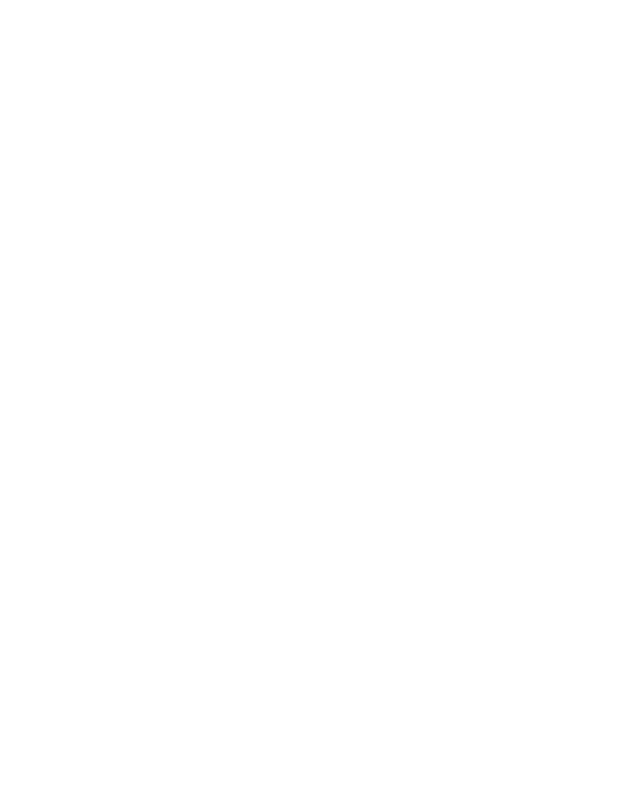
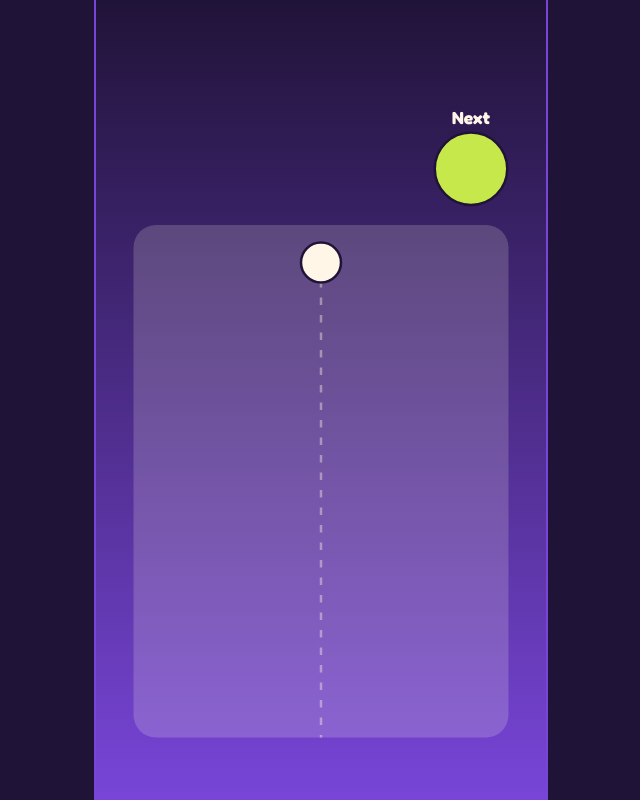
Before and after one commit to Davy04/scrambly-playable, a plain HTML site: page index.html in a window 1280 px wide. Shown: the whole page, without its empty margins (319-959 px from the left). Drawn offline with Linux system fonts and the light colour scheme.

Commit message:
feat: canvas fit, pointer input, physics world and ball drop
Co-Authored-By: Claude Opus 5.5 <noreply@anthropic.com>

```diff
--- /dev/null
+++ b/src/config.js
@@ -0,0 +1,48 @@
+// All tunable constants live here. Game logic and physics use logical pixels only.
+
+export const LOGICAL_W = 360;
+export const LOGICAL_H = 640;
+
+// Longest time step one frame may simulate, in seconds. Stops time jumps after a pause or a slow frame.
+export const MAX_DT = 1 / 30;
+
+// Cap on devicePixelRatio for the canvas backing store. 2 is sharp enough and cheaper than 3 on iPhones.
+export const MAX_DPR = 2;
+
+export const COLORS = {
+  orange: '#F58324',
+  purple: '#7845D8',
+  ink: '#201338',
+  warmWhite: '#FFF6E8',
+};
+
+// The box the balls fall into, in logical pixels. Tune while playing.
+export const PLAY_AREA = { x: 30, y: 180, w: 300, h: 410, radius: 18 };
+
+// The merge chain. A ball's `level` is 1-6, so its entry is LEVELS[level - 1].
+// Colors are placeholders until the real ball art in T5.
+export const LEVELS = [
+  { name: 'Ping-pong ball', radius: 16, color: '#FFF6E8' },
+  { name: 'Billiard ball', radius: 22, color: '#7845D8' },
+  { name: 'Tennis ball', radius: 29, color: '#C6E84A' },
+  { name: 'Basketball', radius: 37, color: '#F58324' },
+  { name: 'Arcade token', radius: 46, color: '#A77BF0' },
+  { name: 'Scrambly coin', radius: 56, color: '#FFC233' },
+];
+
+// Physics feel. Tune while playing.
+export const PHYSICS = {
+  gravity: 1,
+  restitution: 0.2, // bounce: 0 = none, 1 = full
+  friction: 0.1,
+  wallThickness: 50, // thick walls so a fast small ball cannot pass through
+};
+
+// The simulation always advances in steps of this size, whatever the screen refresh rate.
+export const FIXED_STEP = 1 / 60;
+
+// Dropping
+export const MAX_DROP_LEVEL = 3; // drops are random between level 1 and this one
+export const DROP_COOLDOWN = 0.5; // seconds without a ball in hand after a drop
+export const DROP_Y = PLAY_AREA.y + 30; // height where the held ball waits
+export const NEXT_PREVIEW = { x: 300, y: 135 };
--- /dev/null
+++ b/src/input.js
@@ -0,0 +1,60 @@
+import { LOGICAL_W, LOGICAL_H } from './config.js';
+
+const clamp = (value, min, max) => Math.min(Math.max(value, min), max);
+
+// Converts a pointer event from CSS pixels on the page to logical game pixels.
+// Clamped because pointer capture keeps sending events while the pointer is outside the canvas.
+export function toLogical(canvas, event) {
+  const rect = canvas.getBoundingClientRect();
+  return {
+    x: clamp(((event.clientX - rect.left) / rect.width) * LOGICAL_W, 0, LOGICAL_W),
+    y: clamp(((event.clientY - rect.top) / rect.height) * LOGICAL_H, 0, LOGICAL_H),
+  };
+}
+
+// Tracks one pointer (mouse or first finger) on the canvas.
+// Every listener uses `signal`, so aborting it removes them all at once.
+export function createPointer(canvas, signal) {
+  // `released` is set by a real lift only. The game reads it and sets it back to false.
+  const pointer = { x: LOGICAL_W / 2, y: LOGICAL_H / 2, down: false, released: false };
+
+  function move(event) {
+    if (!event.isPrimary) return;
+    Object.assign(pointer, toLogical(canvas, event));
+  }
+
+  function press(event) {
+    if (!event.isPrimary) return;
+    // Capture keeps move/up events coming even if the pointer leaves the canvas.
+    canvas.setPointerCapture(event.pointerId);
+    pointer.down = true;
+    move(event);
+  }
+
+  // A real lift: the only event that asks the game to drop.
+  function lift(event) {
+    if (!event.isPrimary || !pointer.down) return;
+    move(event);
+    pointer.released = true;
+    release();
+  }
+
+  // Interruptions end the press without a drop, so the ball stays in hand.
+  function release() {
+    pointer.down = false;
+  }
+
+  canvas.addEventListener('pointerdown', press, { signal });
+  canvas.addEventListener('pointermove', move, { signal });
+  canvas.addEventListener('pointerup', lift, { signal });
+  canvas.addEventListener('pointercancel', release, { signal });
+  canvas.addEventListener('lostpointercapture', release, { signal });
+  window.addEventListener('blur', release, { signal });
+
+  // iOS Safari ignores user-scalable=no; this blocks its pinch-zoom gesture.
+  document.addEventListener('gesturestart', (event) => event.preventDefault(), { signal });
+  // Long-press (touch) or right-click would open a menu over the game.
+  canvas.addEventListener('contextmenu', (event) => event.preventDefault(), { signal });
+
+  return pointer;
+}
--- a/src/main.js
+++ b/src/main.js
@@ -1,2 +1,44 @@
-// Entry point. T0: only proves that the page, the module and Matter.js load.
-console.log('Scrambly playable loaded. Matter.js', Matter.version);
+import { MAX_DT } from './config.js';
+import { fitCanvas, draw } from './render.js';
+import { createPointer } from './input.js';
+import { createWorld } from './physics.js';
+import { createState, updateDrop, isHolding, aimX } from './state.js';
+
+const stage = document.getElementById('stage');
+const canvas = document.getElementById('game');
+const ctx = canvas.getContext('2d');
+
+// Every event listener is registered with this signal, so one abort() removes them all.
+const listeners = new AbortController();
+const pointer = createPointer(canvas, listeners.signal);
+
+// Fires on window resize, rotation and when the mobile browser bars show or hide.
+// contentRect is the stage minus its safe-area padding.
+const stageObserver = new ResizeObserver(([entry]) => {
+  fitCanvas(canvas, entry.contentRect.width, entry.contentRect.height);
+});
+stageObserver.observe(stage);
+
+const world = createWorld();
+const state = createState();
+
+let lastTime = performance.now();
+
+function frame(now) {
+  // Clamped so a slow frame or a return from a hidden tab never simulates a big jump.
+  const dt = Math.min((now - lastTime) / 1000, MAX_DT);
+  lastTime = now;
+
+  updateDrop(state, pointer, world, dt);
+  world.step(dt);
+
+  draw(ctx, {
+    balls: world.balls(),
+    heldLevel: isHolding(state) ? state.heldLevel : null,
+    heldX: aimX(state, pointer.x),
+    nextLevel: state.nextLevel,
+  });
+  requestAnimationFrame(frame);
+}
+
+requestAnimationFrame(frame);
--- /dev/null
+++ b/src/physics.js
@@ -0,0 +1,55 @@
+import { PLAY_AREA, LEVELS, PHYSICS, FIXED_STEP } from './config.js';
+
+// Matter.js is loaded by a classic <script> tag in index.html and lives in the global `Matter`.
+const { Engine, Bodies, Composite } = Matter;
+
+// Left wall, right wall and floor around the play area. The top stays open.
+function createWalls() {
+  const { x, y, w, h } = PLAY_AREA;
+  const t = PHYSICS.wallThickness;
+  const extraHeight = 400; // side walls continue above the play area so a ball cannot escape sideways
+  const sideHeight = h + extraHeight;
+  const sideCenterY = y + h - sideHeight / 2;
+  const options = { isStatic: true };
+
+  // Matter rectangles are positioned by their center.
+  return [
+    Bodies.rectangle(x - t / 2, sideCenterY, t, sideHeight, options),
+    Bodies.rectangle(x + w + t / 2, sideCenterY, t, sideHeight, options),
+    Bodies.rectangle(x + w / 2, y + h + t / 2, w + t * 2, t, options),
+  ];
+}
+
+export function createWorld() {
+  const engine = Engine.create();
+  engine.gravity.y = PHYSICS.gravity;
+  Composite.add(engine.world, createWalls());
+
+  let unsimulatedTime = 0;
+
+  function addBall(level, x, y) {
+    const ball = Bodies.circle(x, y, LEVELS[level - 1].radius, {
+      restitution: PHYSICS.restitution,
+      friction: PHYSICS.friction,
+    });
+    ball.level = level;
+    Composite.add(engine.world, ball);
+    return ball;
+  }
+
+  // Advances the simulation in fixed steps. Time that does not fill a whole step is kept for the next frame.
+  // dt is already clamped by the game loop (MAX_DT), so this loop runs a few times at most.
+  function step(dt) {
+    unsimulatedTime += dt;
+    while (unsimulatedTime >= FIXED_STEP) {
+      Engine.update(engine, FIXED_STEP * 1000); // Matter wants milliseconds
+      unsimulatedTime -= FIXED_STEP;
+    }
+  }
+
+  function balls() {
+    return Composite.allBodies(engine.world).filter((body) => !body.isStatic);
+  }
+
+  return { addBall, step, balls };
+}
--- /dev/null
+++ b/src/render.js
@@ -0,0 +1,87 @@
+import {
+  LOGICAL_W, LOGICAL_H, MAX_DPR, COLORS, PLAY_AREA, LEVELS, DROP_Y, NEXT_PREVIEW,
+} from './config.js';
+
+// Scales the canvas to the largest 360x640 box that fits in the available space (letterbox).
+// After this, every draw call uses logical pixels.
+export function fitCanvas(canvas, availableW, availableH) {
+  if (availableW <= 0 || availableH <= 0) return;
+
+  const scale = Math.min(availableW / LOGICAL_W, availableH / LOGICAL_H);
+  const dpr = Math.min(window.devicePixelRatio || 1, MAX_DPR);
+
+  canvas.style.width = `${LOGICAL_W * scale}px`;
+  canvas.style.height = `${LOGICAL_H * scale}px`;
+  canvas.width = Math.round(LOGICAL_W * scale * dpr);
+  canvas.height = Math.round(LOGICAL_H * scale * dpr);
+
+  // Setting canvas.width resets the context, so the transform is applied again here.
+  const pixelsPerLogical = canvas.width / LOGICAL_W;
+  canvas.getContext('2d').setTransform(pixelsPerLogical, 0, 0, pixelsPerLogical, 0, 0);
+}
+
+// `scene` is plain data built by main.js:
+// { balls, heldLevel (null during the cooldown), heldX, nextLevel }
+export function draw(ctx, scene) {
+  drawBackground(ctx);
+  drawPlayArea(ctx);
+  for (const ball of scene.balls) {
+    drawBall(ctx, ball.position.x, ball.position.y, ball.level);
+  }
+  if (scene.heldLevel !== null) {
+    drawAimGuide(ctx, scene.heldX);
+    drawBall(ctx, scene.heldX, DROP_Y, scene.heldLevel);
+  }
+  drawNextPreview(ctx, scene.nextLevel);
+}
+
+function drawBackground(ctx) {
+  const gradient = ctx.createLinearGradient(0, 0, 0, LOGICAL_H);
+  gradient.addColorStop(0, COLORS.ink);
+  gradient.addColorStop(1, COLORS.purple);
+  ctx.fillStyle = gradient;
+  ctx.fillRect(0, 0, LOGICAL_W, LOGICAL_H);
+}
+
+function drawPlayArea(ctx) {
+  ctx.globalAlpha = 0.18;
+  ctx.fillStyle = COLORS.warmWhite;
+  ctx.beginPath();
+  ctx.roundRect(PLAY_AREA.x, PLAY_AREA.y, PLAY_AREA.w, PLAY_AREA.h, PLAY_AREA.radius);
+  ctx.fill();
+  ctx.globalAlpha = 1;
+}
+
+// Placeholder look: a flat circle in the level color. The real ball art comes in T5.
+function drawBall(ctx, x, y, level) {
+  const { radius, color } = LEVELS[level - 1];
+  ctx.beginPath();
+  ctx.arc(x, y, radius, 0, Math.PI * 2);
+  ctx.fillStyle = color;
+  ctx.fill();
+  ctx.lineWidth = 2;
+  ctx.strokeStyle = COLORS.ink;
+  ctx.stroke();
+}
+
+// Dashed vertical line showing where the held ball will fall.
+function drawAimGuide(ctx, x) {
+  ctx.save();
+  ctx.globalAlpha = 0.4;
+  ctx.strokeStyle = COLORS.warmWhite;
+  ctx.lineWidth = 2;
+  ctx.setLineDash([6, 8]);
+  ctx.beginPath();
+  ctx.moveTo(x, DROP_Y);
+  ctx.lineTo(x, PLAY_AREA.y + PLAY_AREA.h);
+  ctx.stroke();
+  ctx.restore();
+}
+
+function drawNextPreview(ctx, level) {
+  ctx.font = '700 14px Fredoka, sans-serif';
+  ctx.textAlign = 'center';
+  ctx.fillStyle = COLORS.warmWhite;
+  ctx.fillText('Next', NEXT_PREVIEW.x, NEXT_PREVIEW.y - 36);
+  drawBall(ctx, NEXT_PREVIEW.x, NEXT_PREVIEW.y, level);
+}
--- /dev/null
+++ b/src/state.js
@@ -0,0 +1,43 @@
+import { PLAY_AREA, LEVELS, MAX_DROP_LEVEL, DROP_COOLDOWN, DROP_Y } from './config.js';
+
+function randomDropLevel() {
+  return 1 + Math.floor(Math.random() * MAX_DROP_LEVEL);
+}
+
+export function createState() {
+  return {
+    heldLevel: randomDropLevel(),
+    nextLevel: randomDropLevel(),
+    cooldown: 0, // seconds left until a ball is in hand again
+  };
+}
+
+export function isHolding(state) {
+  return state.cooldown <= 0;
+}
+
+// Where the held ball sits: the pointer X, kept between the walls by the ball's radius.
+export function aimX(state, pointerX) {
+  const radius = LEVELS[state.heldLevel - 1].radius;
+  const min = PLAY_AREA.x + radius;
+  const max = PLAY_AREA.x + PLAY_AREA.w - radius;
+  return Math.min(Math.max(pointerX, min), max);
+}
+
+// Runs once per frame: counts the cooldown down and drops the held ball when the player lets go.
+export function updateDrop(state, pointer, world, dt) {
+  // Read and clear the flag every frame, so a release during the cooldown is not remembered.
+  const released = pointer.released;
+  pointer.released = false;
+
+  if (!isHolding(state)) {
+    state.cooldown -= dt;
+    return;
+  }
+  if (!released) return;
+
+  world.addBall(state.heldLevel, aimX(state, pointer.x), DROP_Y);
+  state.heldLevel = state.nextLevel;
+  state.nextLevel = randomDropLevel();
+  state.cooldown = DROP_COOLDOWN;
+}
--- /dev/null
+++ b/src/style.css
@@ -0,0 +1,41 @@
+@font-face {
+  font-family: 'Fredoka';
+  src: url('../assets/fonts/Fredoka-latin.woff2') format('woff2');
+  font-weight: 300 700;
+  font-display: swap;
+}
+
+html,
+body {
+  margin: 0;
+  height: 100%;
+  overflow: hidden;
+  overscroll-behavior: none;
+  background: #201338;
+  font-family: 'Fredoka', system-ui, sans-serif;
+}
+
+/* Fixed, full-screen container. Its padding keeps the game out of the notch and home bar. */
+#stage {
+  position: fixed;
+  inset: 0;
+  box-sizing: border-box;
+  padding: env(safe-area-inset-top) env(safe-area-inset-right) env(safe-area-inset-bottom) env(safe-area-inset-left);
+  display: flex;
+  align-items: center;
+  justify-content: center;
+
+  /* Stop the browser from scrolling, zooming or selecting while the player drags. */
+  touch-action: none;
+  user-select: none;
+  -webkit-user-select: none;
+  -webkit-touch-callout: none;
+  -webkit-tap-highlight-color: transparent;
+}
+
+/* Size is set from JS (render.js). The outline marks the game area on wide desktop windows.
+   It is a box-shadow, not a border, so it does not change the canvas box used for pointer mapping. */
+#game {
+  display: block;
+  box-shadow: 0 0 0 2px #7845D8;
+}
```
Also changed, not shown: index.html (+1 -0 lines), 1 other file.
